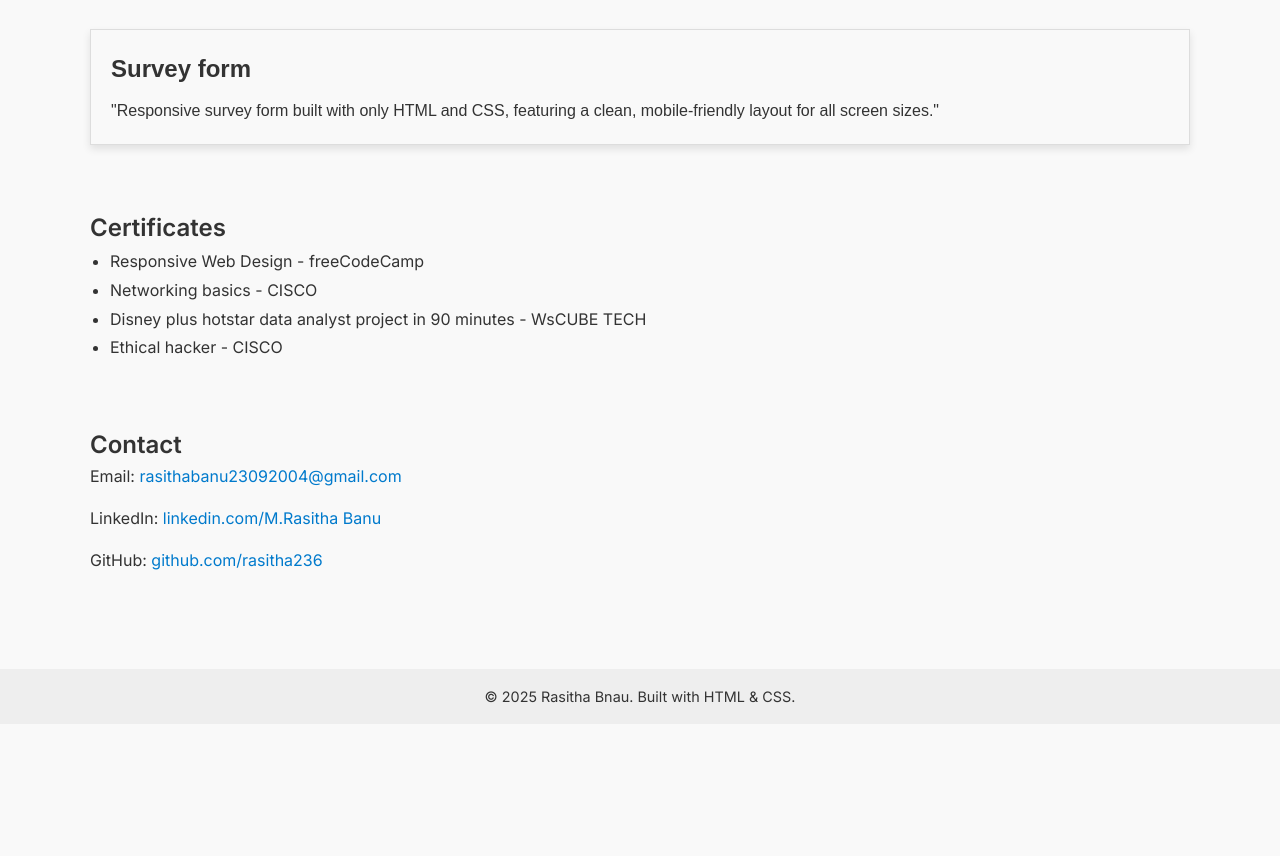
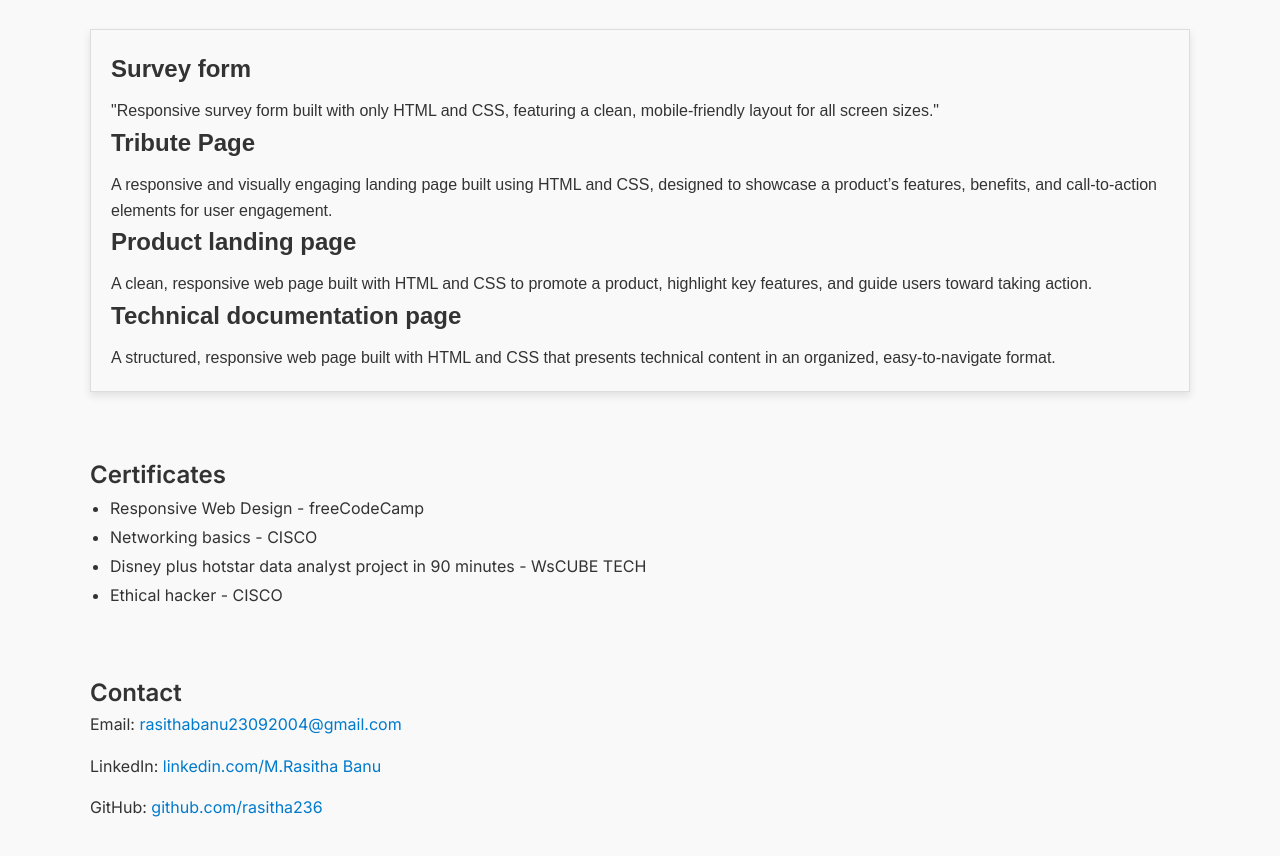
Before and after one commit to rasitha236/Portfolio, a plain HTML site: page index.html in a window 1280 px wide. Shown: the part 949-1805 px from the top of the page. Before the commit the page ends 1673 px from the top, so only its background shows below. Drawn offline with Linux system fonts and the light colour scheme.

Commit message:
Update index.html

```diff
--- a/index.html
+++ b/index.html
@@ -64,6 +64,12 @@
         <div class="project-card">
           <h3>Survey form</h3>
           <p>"Responsive survey form built with only HTML and CSS, featuring a clean, mobile-friendly layout for all screen sizes."</p>
+          <h3>Tribute Page</h3>
+          <p>A responsive and visually engaging landing page built using HTML and CSS, designed to showcase a product’s features, benefits, and call-to-action elements for user engagement.</p>
+          <h3>Product landing page</h3>
+          <p>A clean, responsive web page built with HTML and CSS to promote a product, highlight key features, and guide users toward taking action.</p>
+          <h3>Technical documentation page</h3>
+          <p>A structured, responsive web page built with HTML and CSS that presents technical content in an organized, easy-to-navigate format.</p>
         </div>
         <!-- Add more project cards if needed -->
       </div>
```
